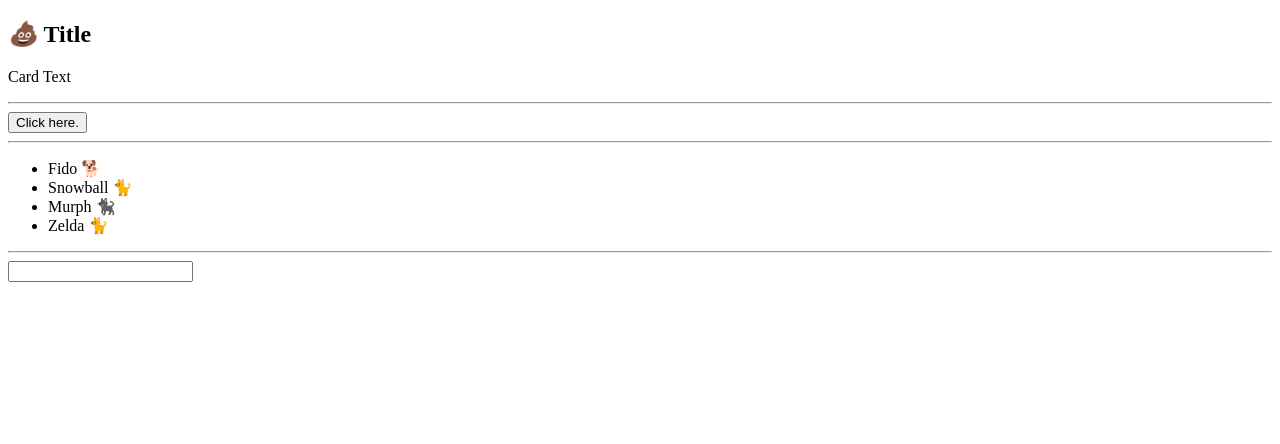
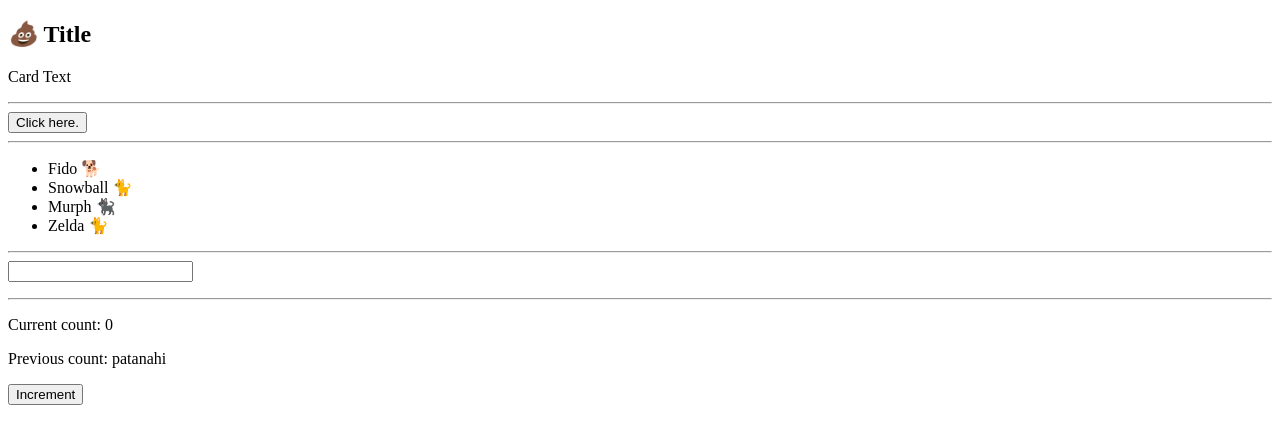
Before and after one commit to IMBoBx/learning-react-somehow, a React (Create React App) app: page / in a window 1280 px wide. Shown: the top 444 px of the page. Built offline with nearby package versions, Linux system fonts and the light colour scheme.

Commit message:
05 - useState Hook

```diff
--- a/src/App.js
+++ b/src/App.js
@@ -2,6 +2,7 @@ import Components from "./Components";
 import Conditional from "./ConditionalRendering";
 import Loops from "./Loops";
 import Events from "./Events";
+import State from "./State";
 
 export default function App() {
 	return (
@@ -13,6 +14,8 @@ export default function App() {
 			<Loops />
 			<hr />
 			<Events />
+			<hr />
+			<State />
 		</>
 	);
 }
--- /dev/null
+++ b/src/State.jsx
@@ -0,0 +1,23 @@
+import { useState } from "react";
+
+const State = () => {
+    const [count, setCount] = useState(0);
+    const [prev, setPrev] = useState("patanahi");
+
+    const handleClick = () => {
+        setCount(prev => {
+            setPrev(prev);
+        });
+        setCount(count + 1);
+    }
+
+    return(
+        <>
+            <p>Current count: {count}</p>
+            <p>Previous count: {prev}</p>
+            <button onClick={handleClick}>Increment</button>
+        </>
+    )
+}
+
+export default State;
```
